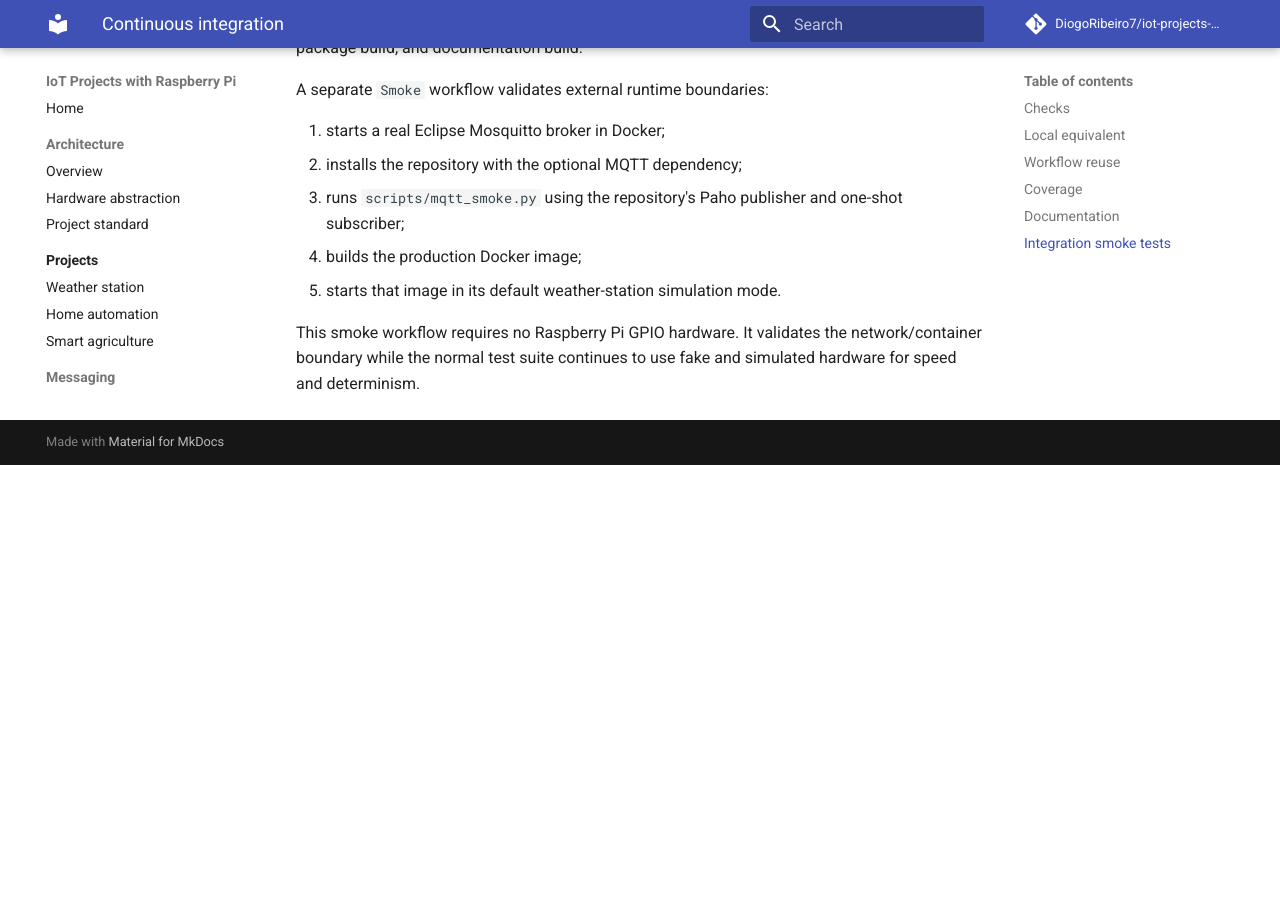
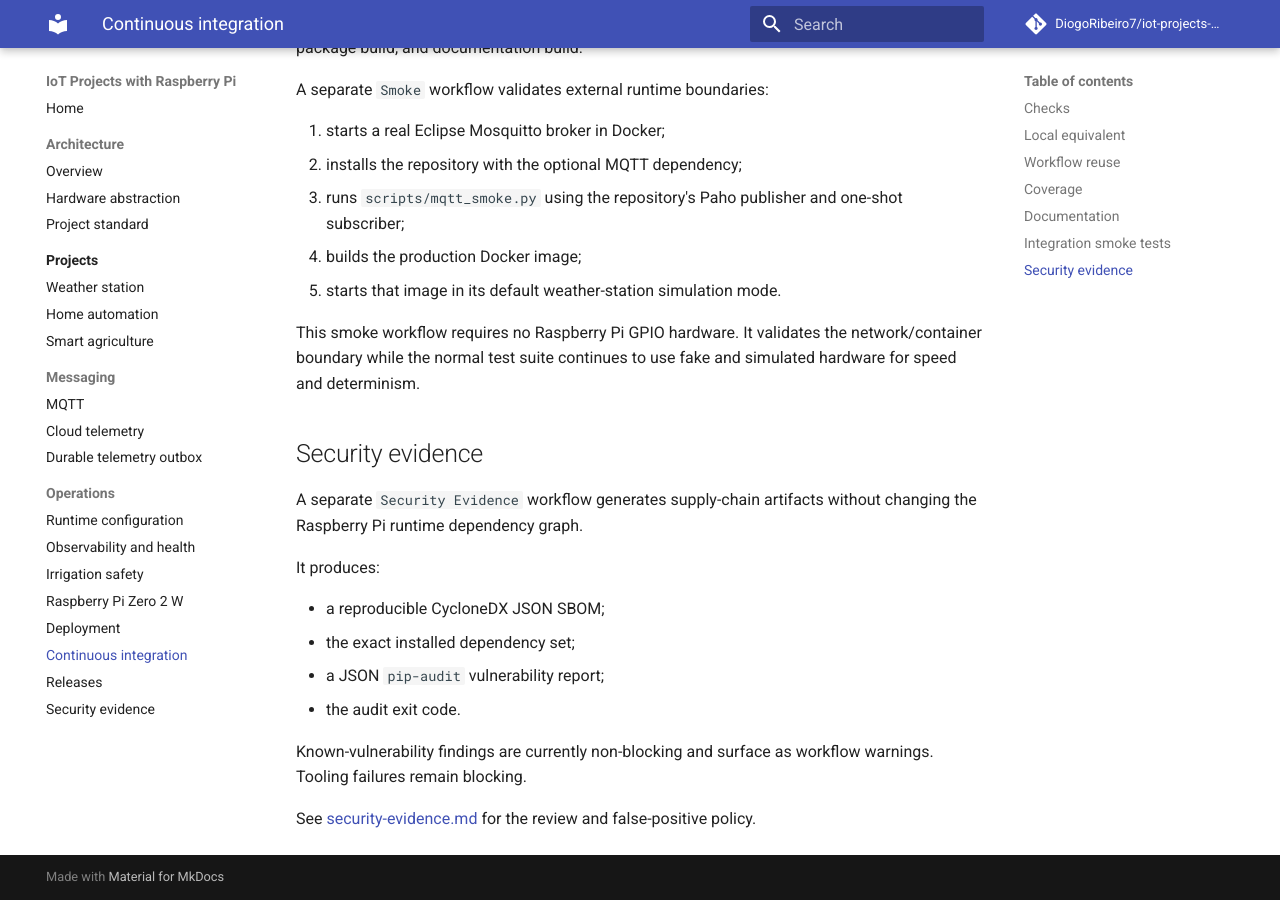
Before and after one commit to DiogoRibeiro7/iot-projects-with-pi, an MkDocs documentation site: the page built from docs/ci.md, in a window 1280 px wide and 900 px high, scrolled down 1637 px. Built offline with MkDocs 1.6.1 and Material for MkDocs 9.7.7, drawn with Linux system fonts in a browser that asks for light colours; comment, search, counter and statistics services are not loaded; before the commit the page ends 2102 px from its top, so only the background shows below that.

Commit message:
docs: describe security evidence CI

```diff
--- a/docs/ci.md
+++ b/docs/ci.md
@@ -82,3 +82,22 @@
 This smoke workflow requires no Raspberry Pi GPIO hardware. It validates the
 network/container boundary while the normal test suite continues to use fake and
 simulated hardware for speed and determinism.
+
+
+## Security evidence
+
+A separate `Security Evidence` workflow generates supply-chain artifacts
+without changing the Raspberry Pi runtime dependency graph.
+
+It produces:
+
+- a reproducible CycloneDX JSON SBOM;
+- the exact installed dependency set;
+- a JSON `pip-audit` vulnerability report;
+- the audit exit code.
+
+Known-vulnerability findings are currently non-blocking and surface as workflow
+warnings. Tooling failures remain blocking.
+
+See [security-evidence.md](security-evidence.md) for the review and
+false-positive policy.
```
